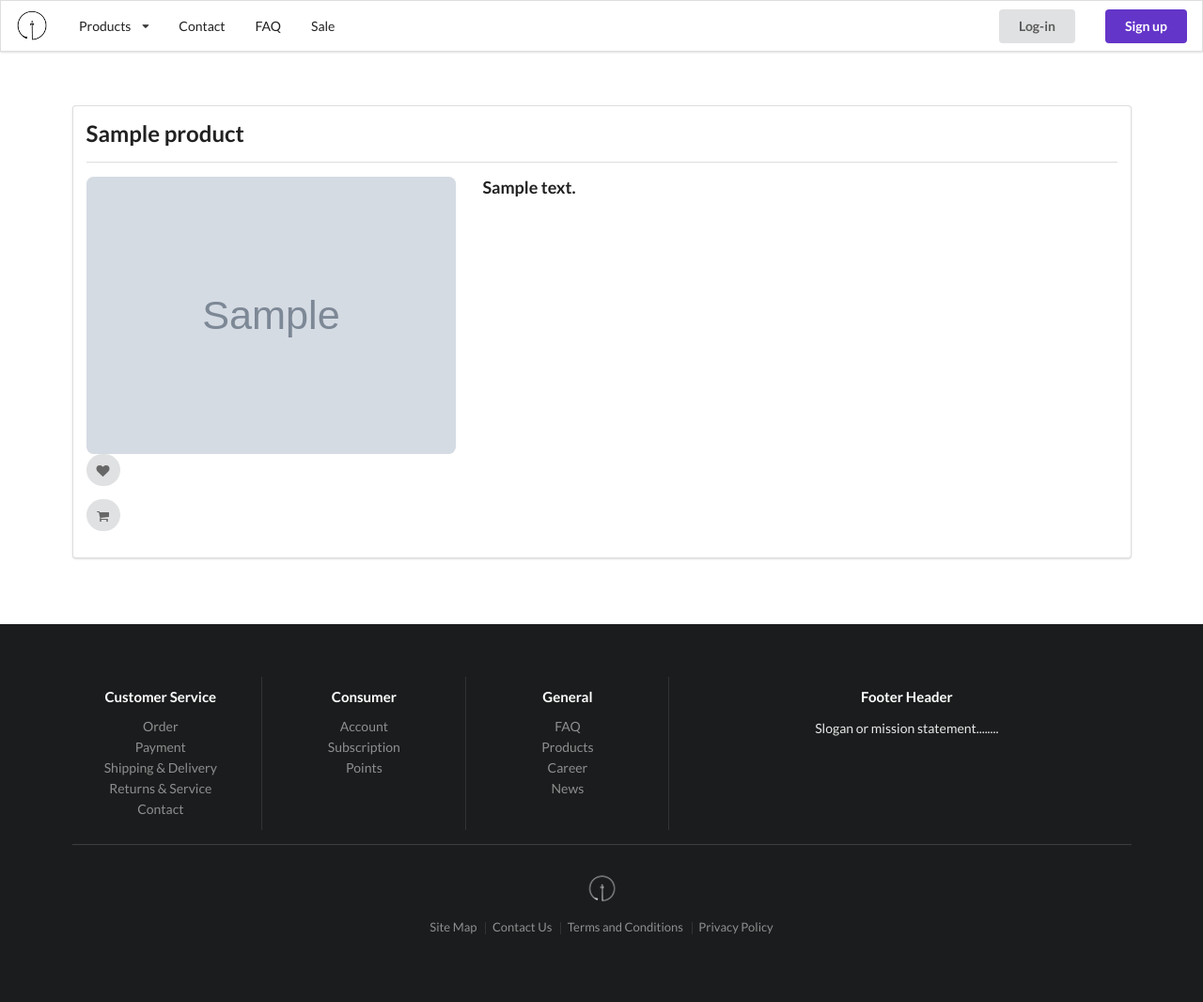
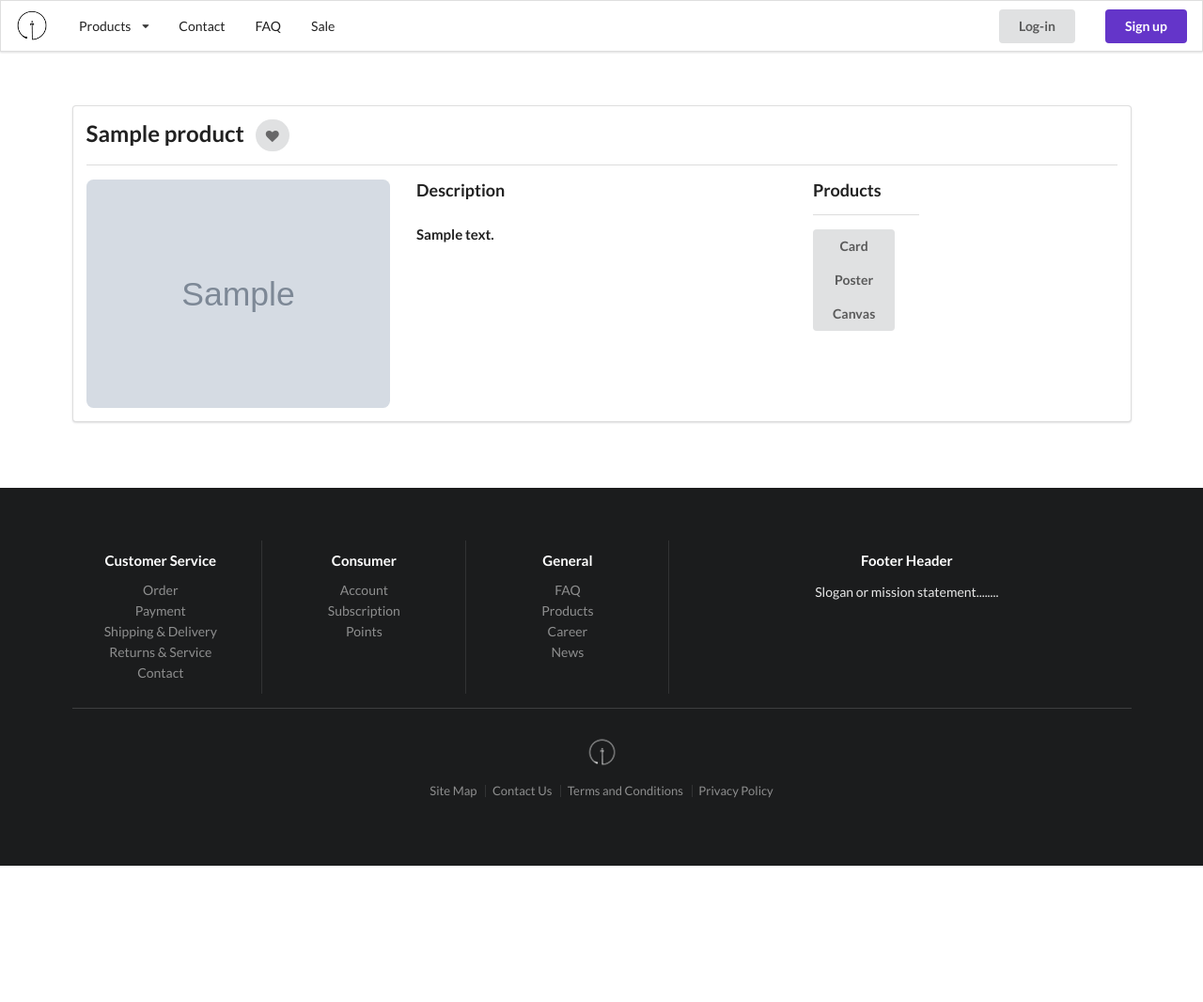
Before and after one commit to RektInator/webstore-python, a Django app: template store/templates/store/products/item.html in a window 1280 px wide. Shown: the whole page at 94% size. After the commit the page ends 921 px from the top, so only its background shows below. Run offline with Django 3.2, Linux system fonts and the light colour scheme; the template is opened without the code that fills it: most values are stand-ins (such as "Sample title", 1, 10 or a date in 2020); grey boxes marked "Sample" are stand-in pictures; some libraries are stand-ins or nearby versions.

Commit message:
Fixed item page

```diff
--- a/store/templates/store/products/item.html
+++ b/store/templates/store/products/item.html
@@ -11,28 +11,37 @@
 {% endif %}
 <div class="ui segment">
     <h2 class="ui floated header">{{product.name}}</h2>
+    <form action="/products/item/{{product.id}}/wishlist" method="post">
+        {% csrf_token %}
+        <button class="ui circular icon button">
+            <i class="heart icon"></i>
+        </button>
+    </form>
     <div class="ui clearing divider"></div>
         <div class="ui grid">
+            <div class="five wide column">
+                <img class="ui massive rounded image" src="{% static '/store/img/' %}{{product.image.url}}">
+            </div>
             <div class="six wide column">
-                <img class="ui massive rounded image" src="{% static '/store/img/' %}{{product.image.url}}">
-                <form action="/products/item/{{product.id}}/wishlist" method="post">
-                    {% csrf_token %}
-                    <button class="ui circular icon button">
-                        <i class="heart icon"></i>
-                    </button>
-                </form>
-                <form action="/products/item/{{product.id}}/shoppingcart" method="post">
-                    {% csrf_token %}
-                    <button class="ui circular icon button">
-                        <i class="cart icon"></i>
-                    </button>
-                </form>
+                <div class="active title">
+                    <h3>Description</h3>
+                </div>
+            <h4>{{product.description}}</h4>
             </div>
-            <div class="eight wide column">
-                <h3>{{product.description}}</h3>
-            </div>
+              <div class="two wide column">
+    <div class="accordion">
+      <div class="active title">
+        <h3>  Products </h3>
+      </div>
+        <div class="ui clearing divider"></div>
+        <div class="ui vertical buttons">
+        <button class="ui toggle button">Card</button>
+        <button class="ui toggle button">Poster</button>
+        <button class="ui toggle button">Canvas</button>
         </div>
+        </div>
+                  </div>
     </div>
-
+</div>
 {% endif %}
 {% endblock %}
```
